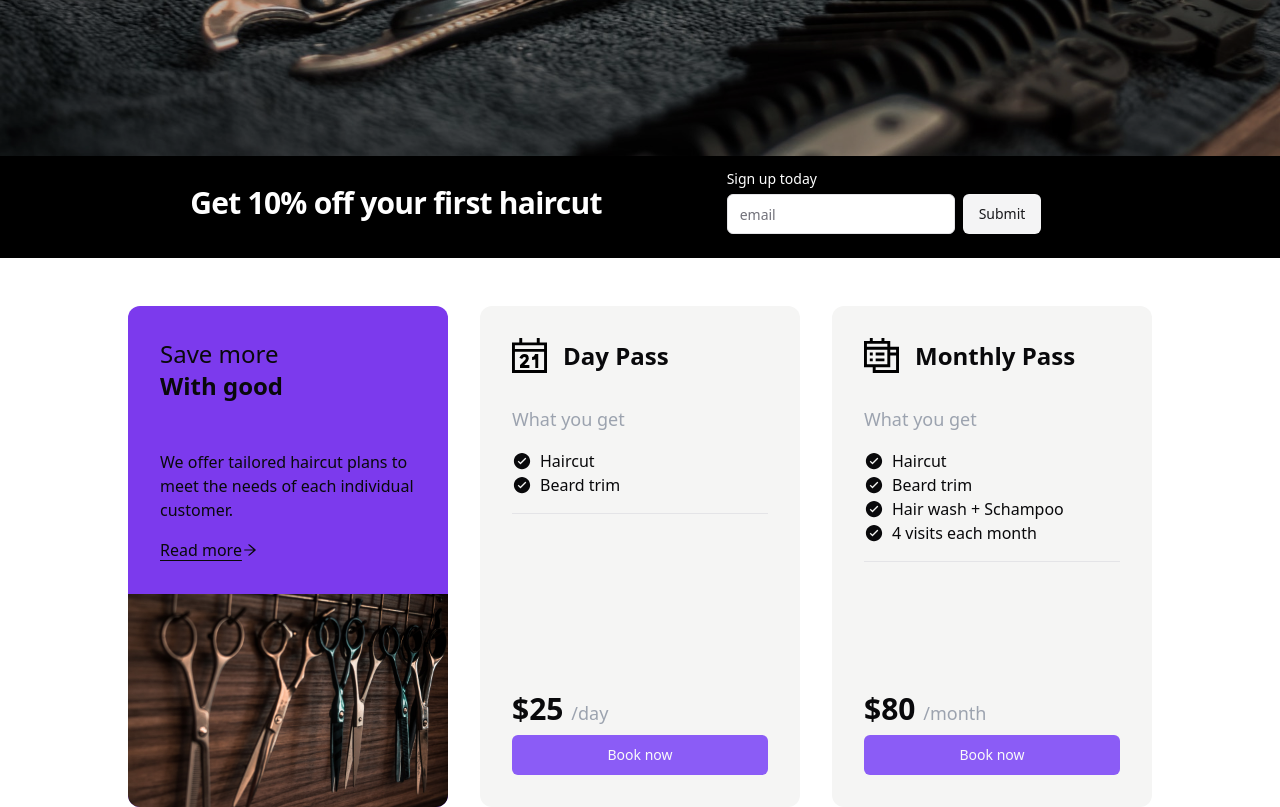
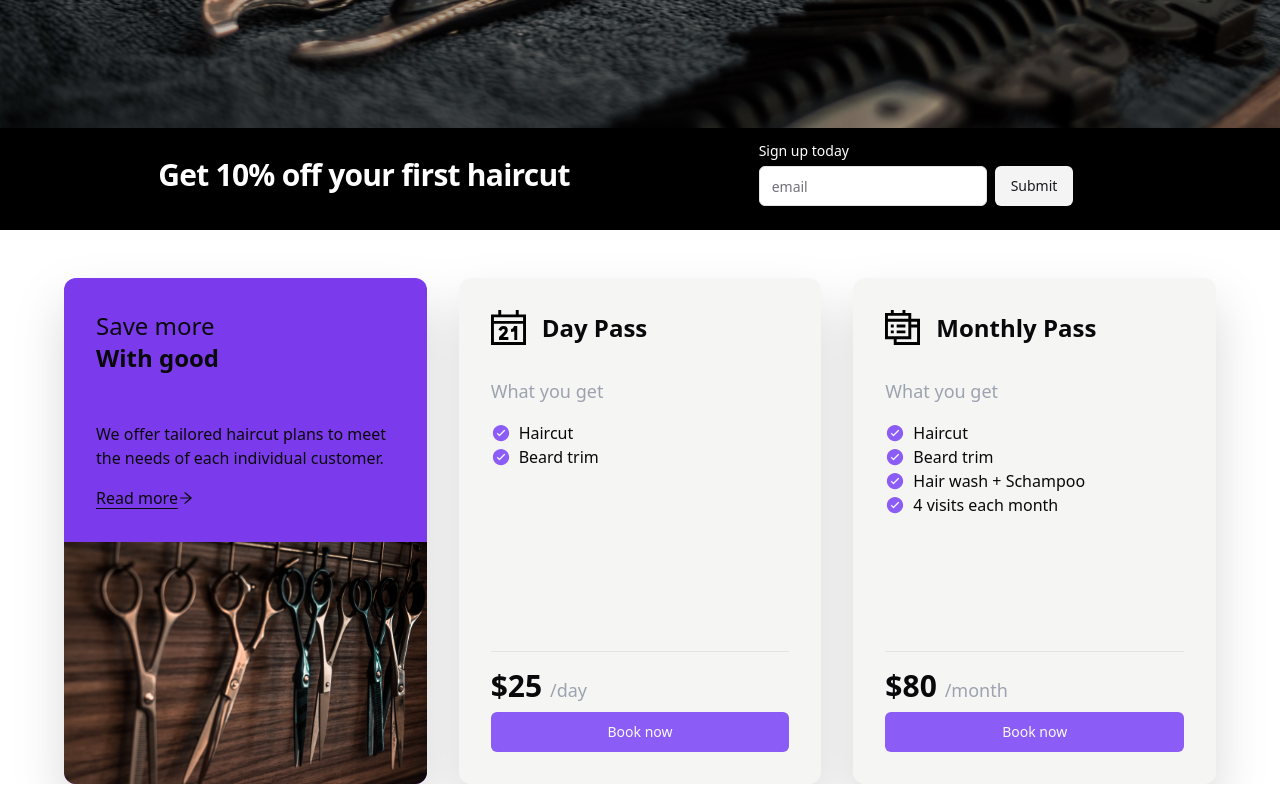
Before and after one commit to idohtml/Goofy-Fades, a React (Vite) app: page / in a window 1280 px wide. Shown: the part 640-1447 px from the top of the page. After the commit the page ends 1424 px from the top, so only its background shows below. Built offline with nearby package versions, Linux system fonts and the light colour scheme.

Commit message:
changed default width

```diff
--- a/src/components/layout/Hero.tsx
+++ b/src/components/layout/Hero.tsx
@@ -12,7 +12,7 @@ export default function Hero() {
         src={HeroImage}
         alt="Barber knives"
       />
-      <div className="h-full max-w-5xl mx-auto">
+      <div className="h-full max-w-6xl mx-auto">
         <motion.div
           className="text-white dark:text-white py-40 p-6 md:w-1/2"
           initial={{ opacity: 0, x: -25 }}
--- a/src/components/layout/Pricing.tsx
+++ b/src/components/layout/Pricing.tsx
@@ -7,8 +7,8 @@ import { IoIosCheckmarkCircle } from "react-icons/io";
 
 export default function Pricing() {
   return (
-    <section className="max-w-5xl mx-auto md:mt-12">
-      <div className="grid grid-cols-1 md:grid-cols-3 md:gap-4 md:gap-8">
+    <section className="max-w-6xl mx-auto md:mt-12">
+      <div className="grid grid-cols-1 md:grid-cols-3 gap-1 md:gap-8 drop-shadow-2xl">
         {/* Grid 1 */}
         <div className="bg-violet-600 md:rounded-xl overflow-hidden">
           <h2 className="flex flex-col p-4 md:p-8 mb-4 text-2xl">
@@ -42,16 +42,16 @@ export default function Pricing() {
           <p className="mt-8 text-gray-400 text-lg">What you get</p>
           <ul className="mt-4 dark:text-black">
             <li className="flex items-center gap-2">
-              <IoIosCheckmarkCircle size={20} />
+              <IoIosCheckmarkCircle className="text-violet-500" size={20} />
               Haircut
             </li>
             <li className="flex items-center gap-2">
-              <IoIosCheckmarkCircle size={20} />
+              <IoIosCheckmarkCircle className="text-violet-500" size={20} />
               Beard trim
             </li>
           </ul>
+          <p className="flex-1"></p>
           <Separator className="mt-4" />
-          <p className="flex-1"></p>
           <p className="mt-4 text-3xl font-bold dark:text-black">
             $25 <span className="text-lg font-normal text-gray-400">/day</span>
           </p>
@@ -70,23 +70,24 @@ export default function Pricing() {
           <p className="mt-8 text-gray-400 text-lg">What you get</p>
           <ul className="mt-4 dark:text-black">
             <li className="flex items-center gap-2">
-              <IoIosCheckmarkCircle size={20} />
+              <IoIosCheckmarkCircle className="text-violet-500" size={20} />
               Haircut
             </li>
             <li className="flex items-center gap-2">
-              <IoIosCheckmarkCircle size={20} />
+              <IoIosCheckmarkCircle className="text-violet-500" size={20} />
               Beard trim
             </li>
             <li className="flex items-center gap-2">
-              <IoIosCheckmarkCircle size={20} />
+              <IoIosCheckmarkCircle className="text-violet-500" size={20} />
               Hair wash + Schampoo
             </li>
             <li className="flex items-center gap-2">
-              <IoIosCheckmarkCircle size={20} />4 visits each month
+              <IoIosCheckmarkCircle className="text-violet-500" size={20} />4
+              visits each month
             </li>
           </ul>
+          <p className="flex-1"></p>
           <Separator className="mt-4" />
-          <p className="flex-1"></p>
           <p className="mt-4 text-3xl font-bold dark:text-black">
             $80{" "}
             <span className="text-lg text-gray-400 font-normal">/month</span>
--- a/src/components/layout/Subhero.tsx
+++ b/src/components/layout/Subhero.tsx
@@ -6,7 +6,7 @@ import H2 from "@/components/ui/TypographyH2";
 export default function Subhero() {
   return (
     <section className="bg-black dark:bg-white">
-      <div className="max-w-5xl mx-auto">
+      <div className="max-w-6xl mx-auto">
         <div className="pt-4 grid grid-cols-1 md:grid-cols-2 place-items-center text-white dark:text-black p-6">
           <H2>Get 10% off your first haircut</H2>
           <div className="flex flex-col md:items-left gap-2 w-full md:w-auto">
```
